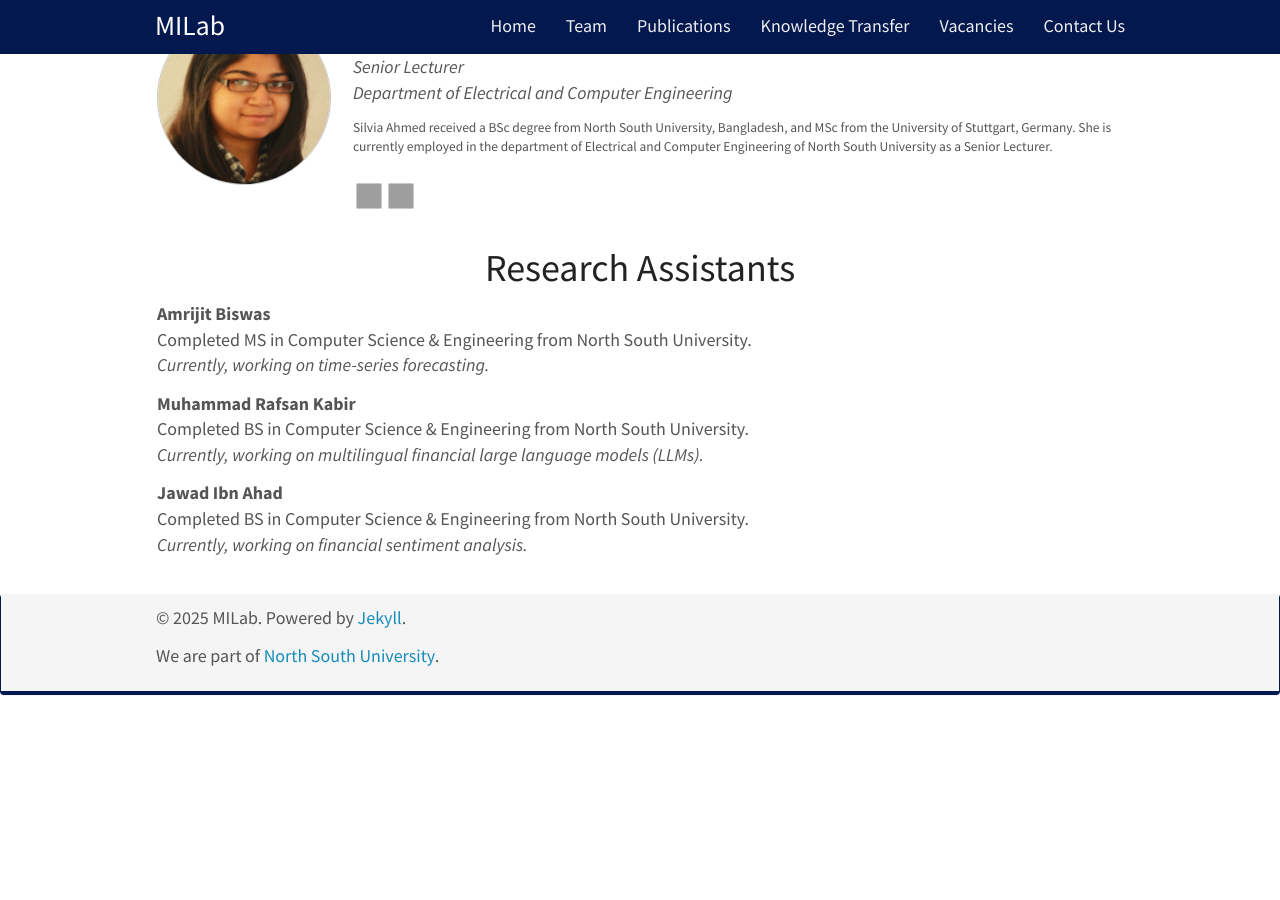
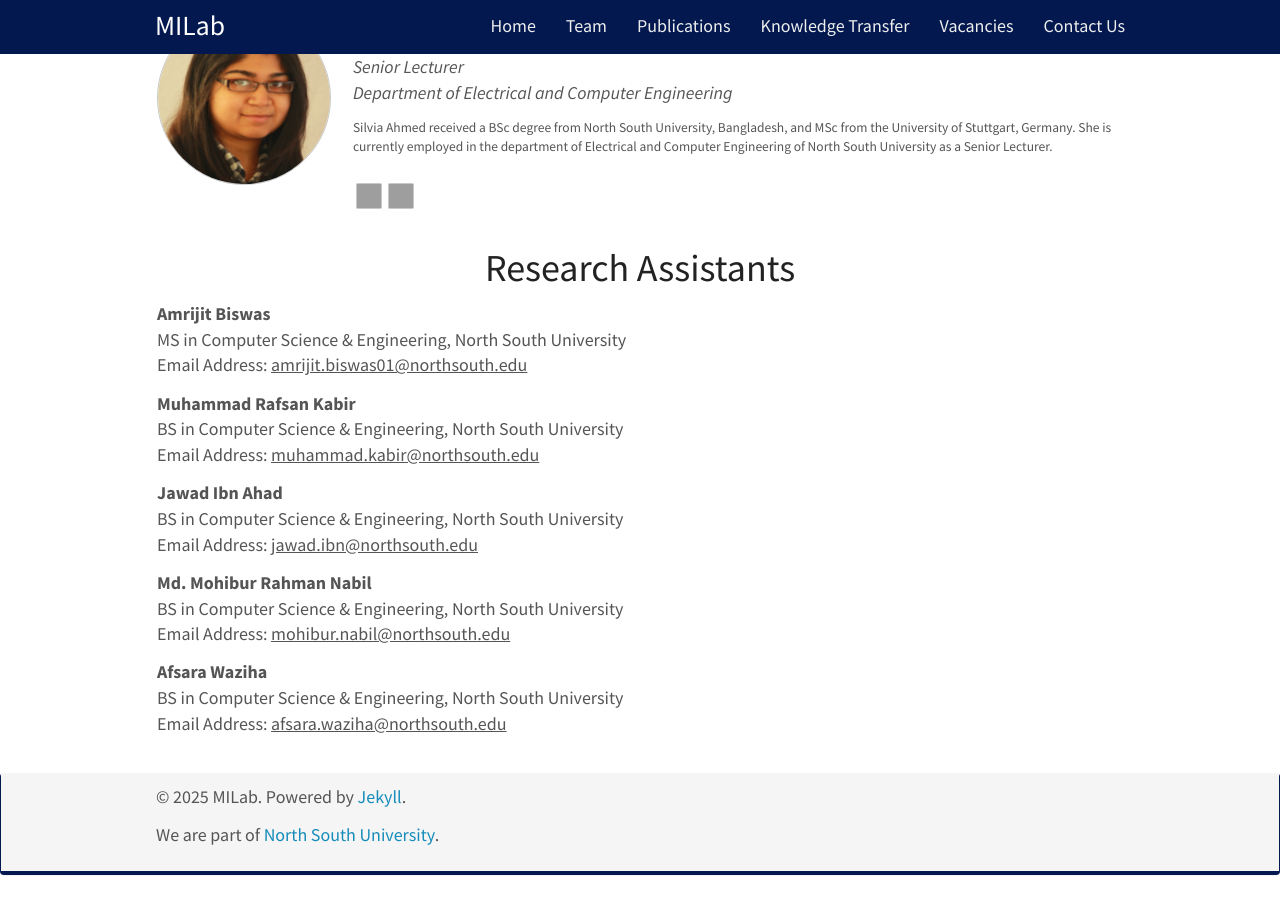
Before and after one commit to milab-nsu/milab-nsu.github.io, a Jekyll site: the page built from _pages/team.md, in a window 1280 px wide and 900 px high, scrolled down 1113 px. Built offline with Jekyll 4.4.1, drawn with Linux system fonts in a browser that asks for light colours; nearby versions of some CDN libraries; before the commit the page ends 1833 px from its top, so only the background shows below that; grey boxes are pictures that could not be loaded.

```diff
--- a/_data/alumni_members.yml
+++ b/_data/alumni_members.yml
@@ -1,26 +1,44 @@
 - name: Amrijit Biswas
   photo: amrijit.jpg
-  info: Completed MS in Computer Science & Engineering from North South University.
+  info: MS in Computer Science & Engineering, North South University
   work: Currently, working on time-series forecasting.
-  email:
+  email: amrijit.biswas01@northsouth.edu
   number_educ: 1
   education1:
   education2:
 
 - name: Muhammad Rafsan Kabir
   photo: rafsan.jpg
-  info: Completed BS in Computer Science & Engineering from North South University.
+  info: BS in Computer Science & Engineering, North South University
   work: Currently, working on multilingual financial large language models (LLMs).
-  email:
+  email: muhammad.kabir@northsouth.edu
   number_educ: 1
   education1:
   education2:
 
 - name: Jawad Ibn Ahad
   photo: jawad.jpg
-  info: Completed BS in Computer Science & Engineering from North South University.
+  info: BS in Computer Science & Engineering, North South University
   work: Currently, working on financial sentiment analysis.
-  email:
+  email: jawad.ibn@northsouth.edu
   number_educ: 1
   education1:
   education2:
+
+- name: Md. Mohibur Rahman Nabil
+  photo: rafsan.jpg
+  info: BS in Computer Science & Engineering, North South University
+  work: Currently, working on multilingual financial large language models (LLMs).
+  email: mohibur.nabil@northsouth.edu
+  number_educ: 1
+  education1:
+  education2:
+
+- name: Afsara Waziha
+  photo: jawad.jpg
+  info: BS in Computer Science & Engineering, North South University
+  work: Currently, working on financial sentiment analysis.
+  email: afsara.waziha@northsouth.edu
+  number_educ: 1
+  education1:
+  education2:
--- a/_data/news.yml
+++ b/_data/news.yml
@@ -1,4 +1,8 @@
 - date: 2025
+
+- headline: One journal paper published in Transactions on Machine Learning Research (TMLR).
+
+- headline: One journal paper published in IEEE Access.
 
 - headline: One journal paper published in Nature Scientific Reports.
 
--- a/_pages/team.md
+++ b/_pages/team.md
@@ -249,7 +249,8 @@ permalink: /team/
 <!-- <img src="{{ site.url }}{{ site.baseurl }}/images/teampic/{{ member.photo }}" class="rounded-circle" width="18%" style="aspect-ratio: 1; border-radius:50%;float: left" /> -->
 <strong>{{ member.name }}</strong><br>
 {{ member.info }}<br>
-<i>{{ member.work }}</i>
+<!-- <i>{{ member.work }}</i> -->
+Email Address: <u>{{ member.email }}</u>
 </div>
 {% endfor %}
 </div>
```
Also changed, not shown: _data/publist.yml (+20 -0 lines), images/pubpic/luminet.png (added), images/pubpic/plant_leaf.png (added).
